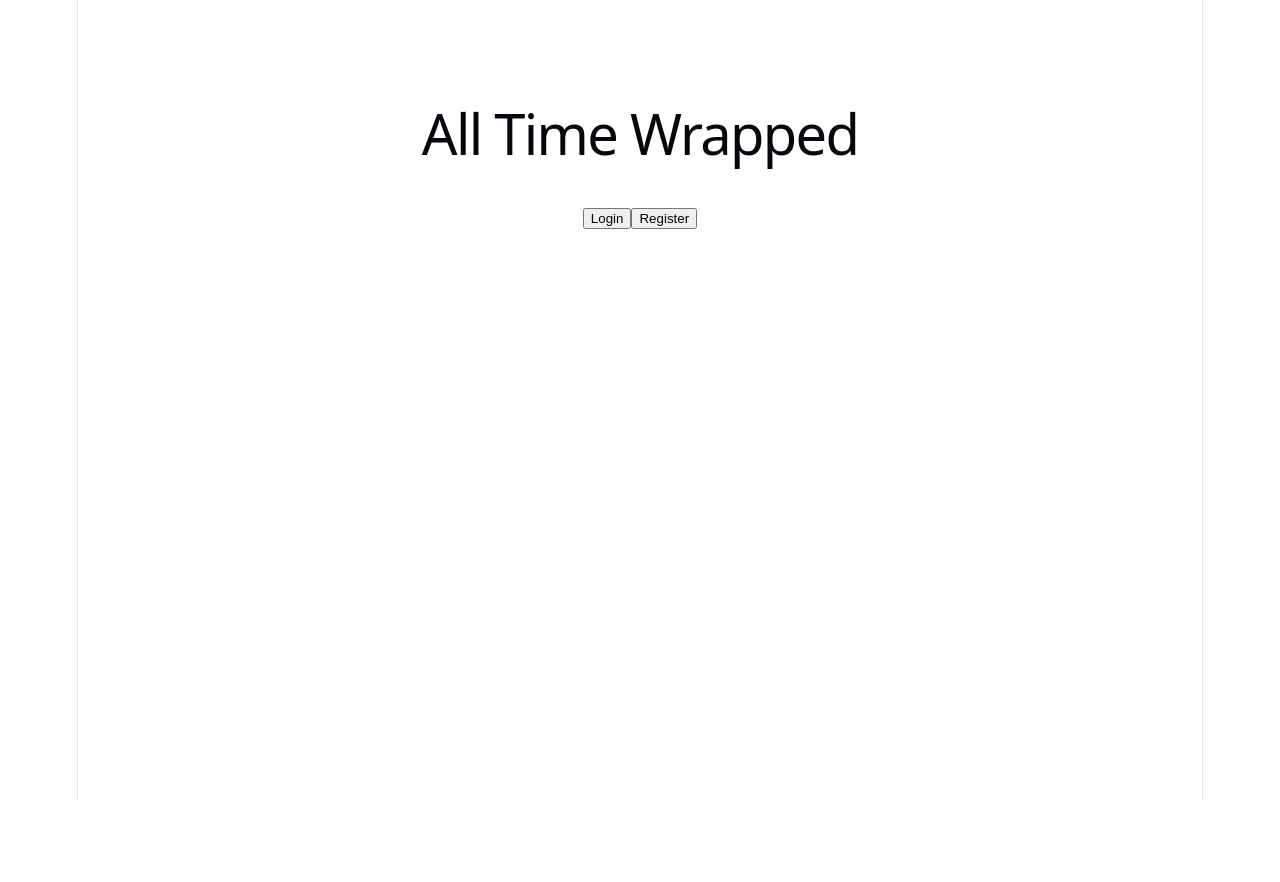
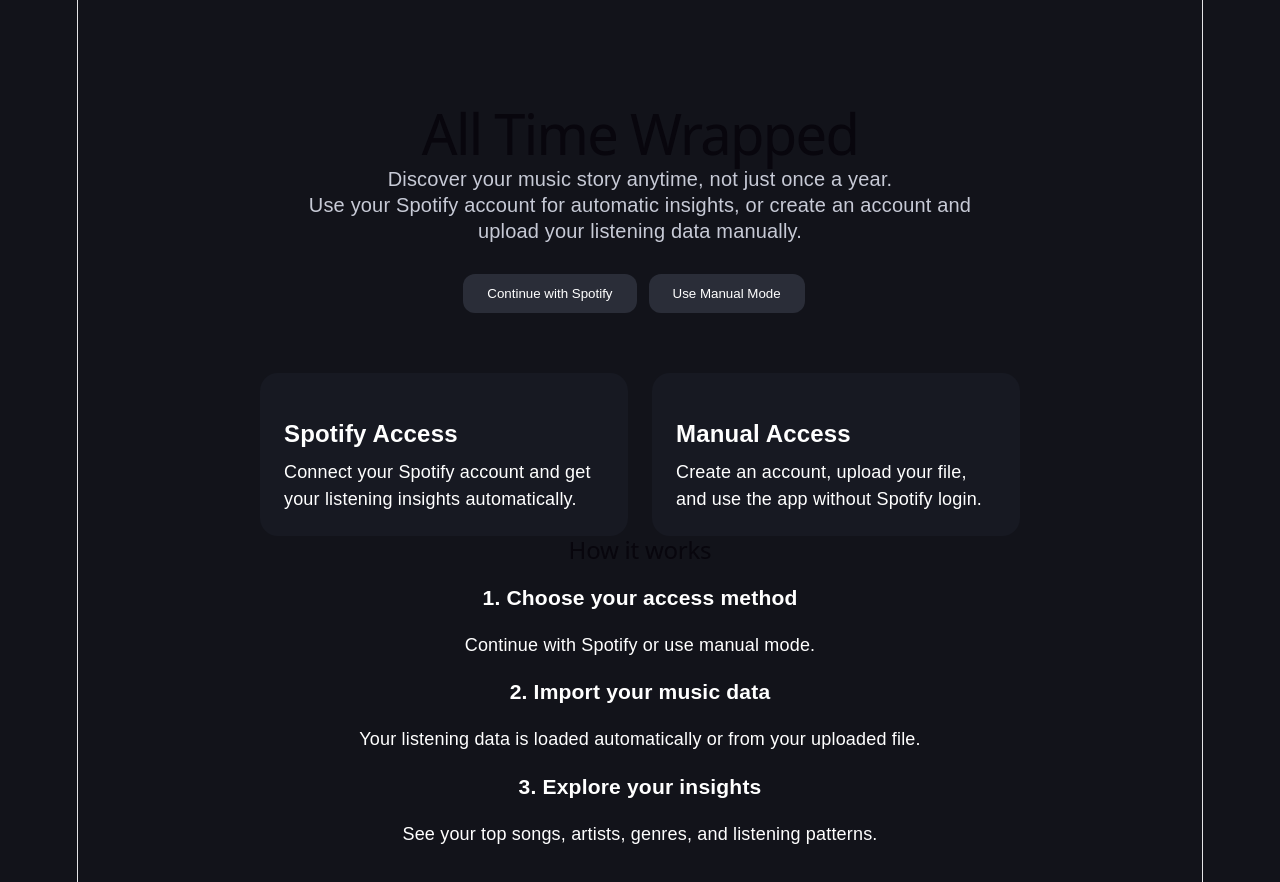
Before and after one commit to GheorgheBriana/music-analytics-app, a React app in the folder frontend/: page / in a window 1280 px wide. Shown: the top 882 px of the page. Before the commit the page ends 800 px from the top, so only its background shows below. Built offline with nearby package versions, Linux system fonts and the light colour scheme; the HTML template or start-up script is replaced by a standard one.

Commit message:
Improve landing page with Spotify and manual access sections

```diff
--- a/frontend/src/App.css
+++ b/frontend/src/App.css
@@ -1,6 +1,6 @@
 body {
     font-family: Arial, sans-serif;
-    backgorund-color: #12131a;
+    background-color: #12131a;
     color: white;
 }
 
@@ -12,6 +12,73 @@
     margin-top: 80px;
 }
 
-hero-buttons {
-    margin-top: 25px;
+.hero-section h1 {
+    font-size: 56px;
+    margin-bottom: 20px;
 }
+
+.hero-section p {
+    font-size: 20px;
+    color: #c7cad6;
+    max-width: 700px;
+    margin: 0 auto;
+}
+
+.hero-buttons {
+    margin-top: 30px;
+}
+
+.hero-buttons button {
+    padding: 12px 24px;
+    margin-right: 12px;
+    border: none;
+    border-radius: 12px;
+    background-color: #2a2d38;
+    color: white;
+    cursor: pointer;
+}
+
+.login-btn {
+    background-color: #2a2d38;
+}
+
+.register-btn {
+    background-color: #7c5cff;
+}
+
+.access-section {
+    margin-top: 60px;
+    display: flex;
+    justify-content: center;
+    gap: 24px;
+}
+
+.access-card {
+    width: 320px;
+    padding: 24px;
+    background-color: #171922;
+    border-radius: 18px;
+    text-align: left;
+}
+
+.access-card h3 {
+    margin-bottom: 12px;
+    font-size: 24px;
+}
+
+.access-card p {
+   -card p {
+    font-size: 16px;
+    color: #c7cad6;
+    line-height: 1.5;
+}
+
+.how-it-works {
+    margin-top: 80px;
+    text-align: center;
+}
+
+.how-it-works h2 {
+    font-size: 36px;
+    margin-bottom: 30px;
+}
--- a/frontend/src/App.jsx
+++ b/frontend/src/App.jsx
@@ -6,12 +6,47 @@
             <div className = "hero-section">
                 <h1> All Time Wrapped</h1>
                 <p>Discover your music story anytime, not just once a year.</p>
-
+                <p>
+                    Use your Spotify account for automatic insights, or create an account
+                    and upload your listening data manually.
+                </p>
                 <div className = "hero-buttons">
-                    <button>Login</button>
-                    <button>Register</button>
+                    <button className = "login-btn">Continue with Spotify</button>
+                    <button className = "register-btn">Use Manual Mode</button>
                 </div>
             </div>
+            <div className="access-section">
+                <div className="access-card">
+                    <h3>Spotify Access</h3>
+                    <p>Connect your Spotify account and get your listening insights automatically.</p>
+                </div>
+
+                <div className="access-card">
+                    <h3>Manual Access</h3>
+                    <p>Create an account, upload your file, and use the app without Spotify login.</p>
+                </div>
+            </div>
+            <div className="how-it-works">
+                <h2>How it works</h2>
+                <div className="steps">
+                    <div className="step-card">
+                        <h3>1. Choose your access method</h3>
+                        <p>Continue with Spotify or use manual mode.</p>
+                    </div>
+
+                    <div className="step-card">
+                        <h3>2. Import your music data</h3>
+                        <p>Your listening data is loaded automatically or from your uploaded file.</p>
+                    </div>
+
+                    <div className="step-card">
+                        <h3>3. Explore your insights</h3>
+                        <p>See your top songs, artists, genres, and listening patterns.</p>
+                    </div>
+                </div>
+            </div>
+
+
         </div>
     )
 }
```
